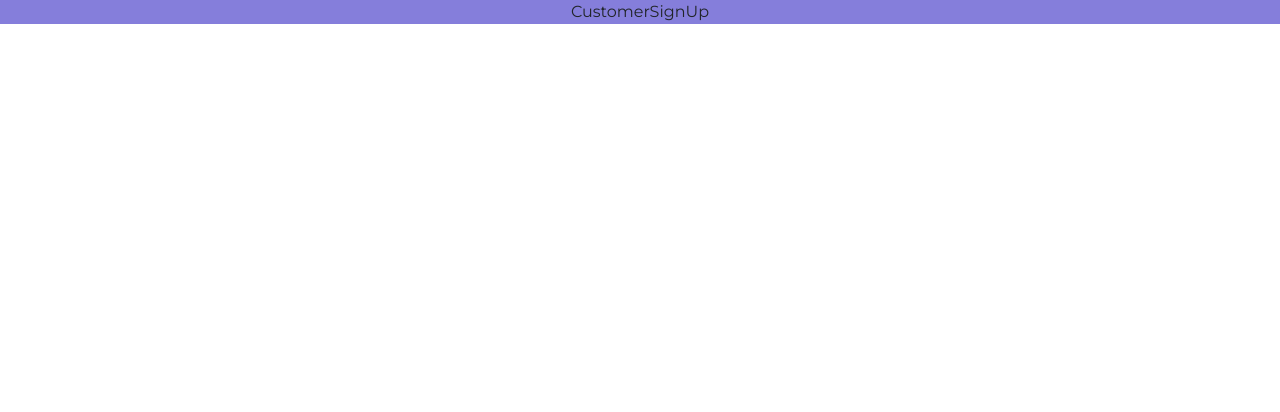
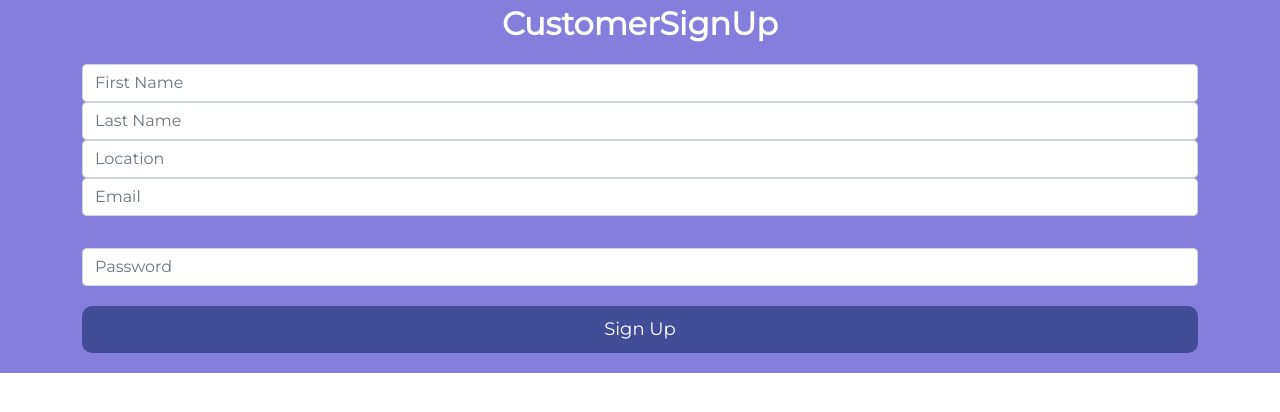
Before and after one commit to abelkmathew/2021_IBM_Code_Challenge_Informal-Workers-Management-Platform, a React (Create React App) app in the folder Frontend/frontend/: page /custsignup in a window 1280 px wide. Shown: the top 412 px of the page. Built offline with nearby package versions, Linux system fonts and the light colour scheme.

Commit message:
Customer SignUp

```diff
--- a/Frontend/frontend/src/pages/CustomerSignUp/CustomerSignUp.js
+++ b/Frontend/frontend/src/pages/CustomerSignUp/CustomerSignUp.js
@@ -2,8 +2,18 @@ import React from 'react'
 
 function CustomerSignUp() {
     return (
-        <div>
-            CustomerSignUp
+        <div className="customerSignup">
+            <div className="container form">
+                    <div className="headText">CustomerSignUp</div>
+                    <input type="text" class="form-control" id="exampleFormControlInput1" placeholder="First Name"></input>
+                    <input type="text" class="form-control" id="exampleFormControlInput1" placeholder="Last Name"></input>
+                    <input type="text" class="form-control em" id="exampleFormControlInput1" placeholder="Location"></input>
+                    <input type="email" class="form-control" id="exampleFormControlInput1" placeholder="Email"></input>
+                    <div className="pwd"><input type="password" class="form-control" id="exampleFormControlInput1" placeholder="Password"></input>
+                    </div>
+
+                    <button type="button" class="btn ">Sign Up</button>
+                </div>
         </div>
     )
 }
--- a/Frontend/frontend/src/pages/CustomerSignUp/customersignup.css
+++ b/Frontend/frontend/src/pages/CustomerSignUp/customersignup.css
@@ -0,0 +1,5 @@
+.customerSignup{
+    width: 100%;
+    height: 100%;
+    background-color: #857EDB;
+}
```
